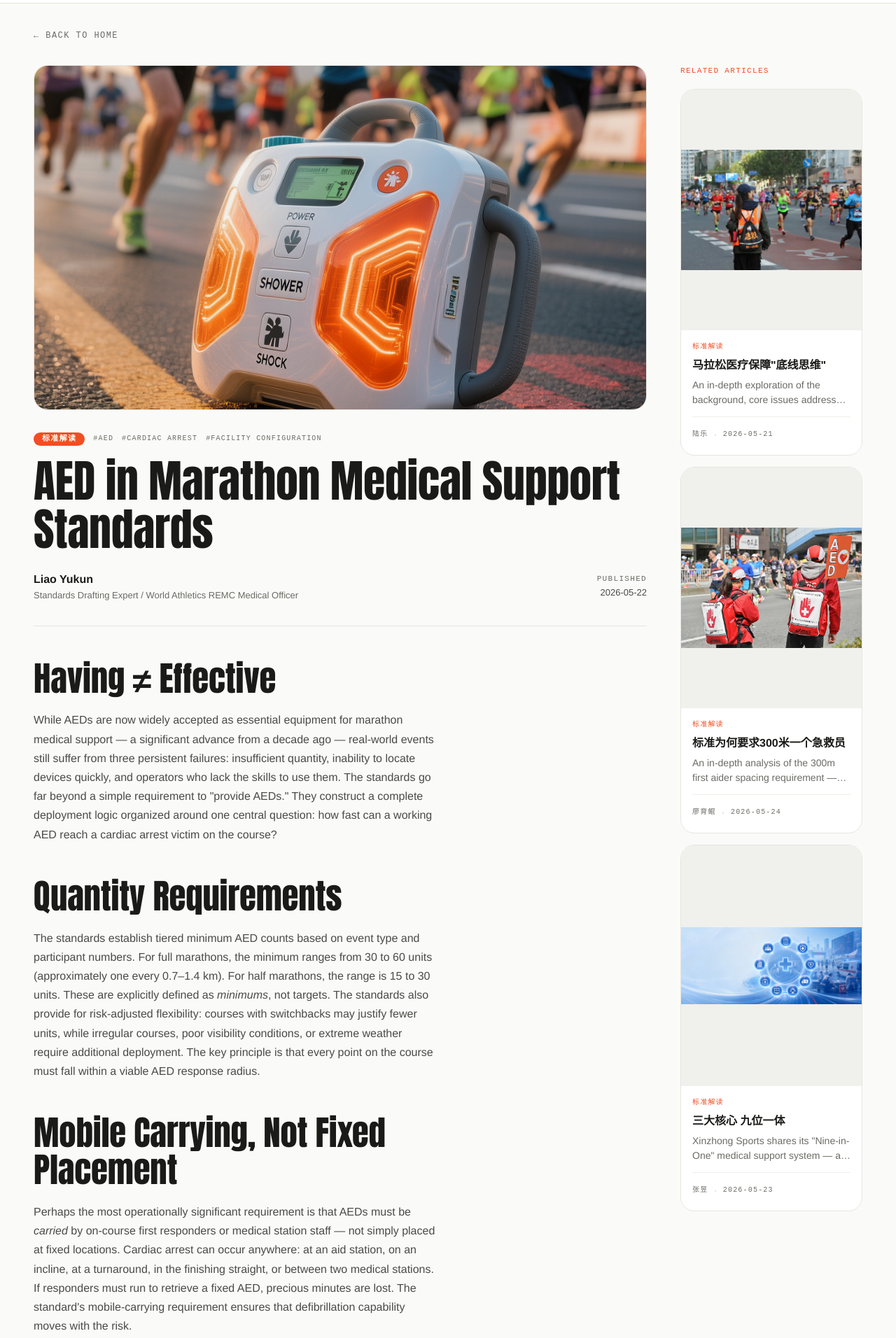
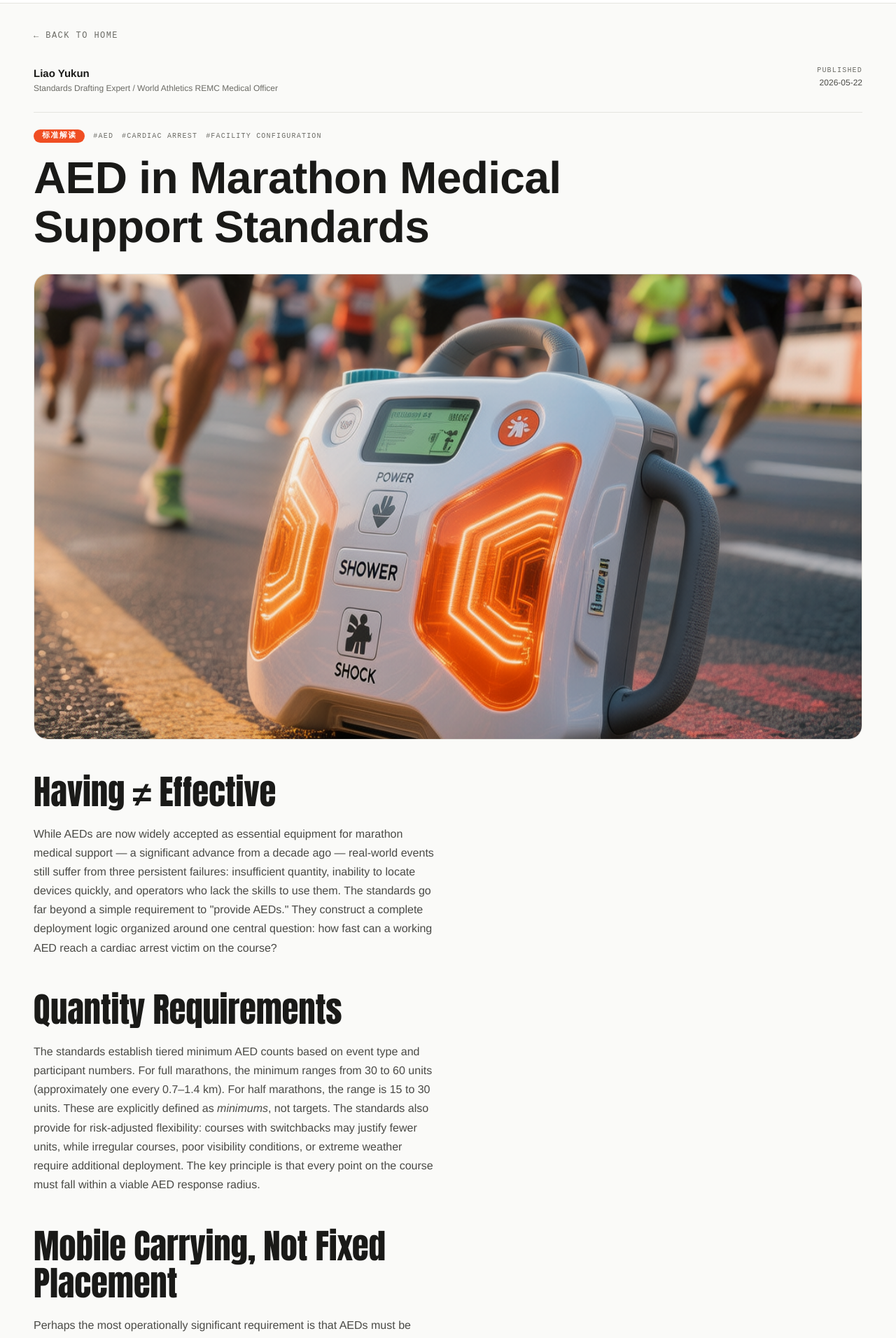
Before and after one commit to Arrowliu083/marathon-medical-site, a Next.js app: page /en/article/aed-in-standards in a window 1280 px wide. Shown: the part 60-1972 px from the top of the page at 70% size. Built offline with nearby package versions, Linux system fonts and the light colour scheme.

Commit message:
全局文章排版规范：meta对齐锚点、blockquote红色衬底90%宽两端对齐、标题text-wrap:balance

```diff
--- a/src/app/[locale]/article/[slug]/ArticleContent.tsx
+++ b/src/app/[locale]/article/[slug]/ArticleContent.tsx
@@ -95,19 +95,25 @@ export default function ArticleContent({ meta, content, messages: t }: ArticleCo
         {t.backToHome}
       </Link>
 
-      <div className="grid grid-cols-1 lg:grid-cols-4 gap-12">
-        {/* Main article */}
-        <article className="lg:col-span-3">
-          {/* Cover image — only for non-interview articles */}
-          {!isInterview && (
-            <div className="w-full aspect-[16/9] rounded-card overflow-hidden mb-8 border border-border">
-              <img
-                src={meta.coverImage}
-                alt={content.title}
-                className="w-full h-full object-cover"
-              />
+      {/* Meta anchor bar — defines the content width boundary */}
+      <div className="flex items-start gap-3 mb-6 pb-6 border-b border-border">
+        <div className="flex-shrink-0">
+          <div className="text-[15px] font-bold text-text-primary">
+            {content.author}
           </div>
-          )}
+          <div className="text-[12px] text-text-secondary">
+            {content.authorRole}
+          </div>
+        </div>
+        <div className="ml-auto flex-shrink-0 text-right">
+          <div className="mono-label text-[10px] text-text-secondary">
+            {t.publishedOn}
+          </div>
+          <div className="text-[12px] text-muted-text">
+            {content.date}
+          </div>
+        </div>
+      </div>
 
       {/* Kicker */}
       <div className="flex items-center gap-3 mb-4">
@@ -121,38 +127,29 @@ export default function ArticleContent({ meta, content, messages: t }: ArticleCo
         ))}
       </div>
 
-          {/* Title */}
-          <h1 className="display-title text-[clamp(2rem,5vw,4.75rem)] mb-6 max-w-4xl">
+      {/* Title — same left/right bounds as meta bar */}
+      <h1 className="font-sans font-bold text-[clamp(2rem,5vw,4.75rem)] mb-8 text-text-primary leading-[1.08] tracking-[-0.01em]" style={{ textWrap: 'balance' }}>
         {content.title}
       </h1>
 
-          {/* Meta */}
-          <div className="flex items-center gap-3 mb-8 pb-8 border-b border-border">
-            <div>
-              <div className="text-[16px] font-bold text-text-primary">
-                {content.author}
+      {/* Cover image — only for non-interview articles */}
+      {!isInterview && (
+        <div className="w-full aspect-[16/9] rounded-card overflow-hidden mb-10 border border-border">
+          <img
+            src={meta.coverImage}
+            alt={content.title}
+            className="w-full h-full object-cover"
+          />
         </div>
-              <div className="text-[13px] text-text-secondary">
-                {content.authorRole}
-              </div>
-            </div>
-            <div className="ml-auto text-right">
-              <div className="mono-label text-[11px] text-text-secondary">
-                {t.publishedOn}
-              </div>
-              <div className="text-[13px] text-muted-text">
-                {content.date}
-              </div>
-            </div>
-          </div>
+      )}
 
+      {/* Content area — full width, same bounds as meta bar */}
+      <div className="article-content-fullwidth">
         {/* For interviews: render guest intro first, then video, then key points */}
         {isInterview && hasVideo && introBody ? (
           <>
-              {/* Guest introduction */}
             <MarkdownRenderer content={introBody} />
 
-              {/* Bilibili video — between guest intro and key points */}
             <div className="mt-8 mb-8">
               <h3 className="mono-label text-[12px] text-accent mb-3">
                 {locale === 'zh' ? '访谈视频' : 'Interview Video'}
@@ -172,12 +169,10 @@ export default function ArticleContent({ meta, content, messages: t }: ArticleCo
               </div>
             </div>
 
-              {/* Key points / main content */}
             {pointsBody && <MarkdownRenderer content={pointsBody} />}
           </>
         ) : (
           <>
-              {/* Bilibili video for non-interview articles */}
             {hasVideo && (
               <div className="mb-8">
                 <h3 className="mono-label text-[12px] text-accent mb-3">
@@ -199,10 +194,10 @@ export default function ArticleContent({ meta, content, messages: t }: ArticleCo
               </div>
             )}
 
-              {/* Article body */}
             <MarkdownRenderer content={content.body} />
           </>
         )}
+      </div>
 
       {/* Article footer */}
       <div className="mt-12 pt-8 border-t border-border">
@@ -214,22 +209,6 @@ export default function ArticleContent({ meta, content, messages: t }: ArticleCo
           ))}
         </div>
       </div>
-        </article>
-
-        {/* Sidebar */}
-        <aside className="lg:col-span-1">
-          <div className="sticky top-24">
-            <h3 className="mono-label text-[11px] text-accent mb-4">
-              {t.relatedArticles}
-            </h3>
-            <div className="flex flex-col gap-4">
-              {relatedArticles.map((article) => (
-                <ArticleCard key={article.slug} article={article} size="small" />
-              ))}
-            </div>
-          </div>
-        </aside>
-      </div>
     </div>
   );
 }
--- a/src/styles/globals.css
+++ b/src/styles/globals.css
@@ -242,6 +242,118 @@ a {
    ARTICLE PROSE (Long-form reading)
    ============================================================ */
 
+/* Full-width article content — no max-width clamp, fills the container */
+.article-content-fullwidth {
+  font-family: 'Space Grotesk', 'Noto Sans SC', Helvetica, Arial, sans-serif;
+  font-size: var(--text-base);
+  line-height: 1.75;
+  color: var(--text-muted);
+}
+
+.article-content-fullwidth > * + * {
+  margin-top: var(--space-5);
+}
+
+.article-content-fullwidth h2 {
+  font-family: 'Bebas Neue', 'Noto Sans SC', Impact, 'Arial Black', sans-serif;
+  font-weight: 900;
+  font-size: var(--text-4xl);
+  line-height: 1.08;
+  letter-spacing: -0.005em;
+  color: var(--text-primary);
+  margin-top: var(--space-12);
+  margin-bottom: var(--space-4);
+}
+
+.article-content-fullwidth h3 {
+  font-family: 'Space Grotesk', 'Noto Sans SC', Helvetica, Arial, sans-serif;
+  font-weight: 700;
+  font-size: var(--text-xl);
+  line-height: 1.25;
+  color: var(--accent);
+  margin-top: var(--space-8);
+  margin-bottom: var(--space-3);
+}
+
+.article-content-fullwidth p {
+  margin-bottom: var(--space-5);
+}
+
+/* Blockquote — red background full-width, inner text 90% width, justified */
+.article-content-fullwidth blockquote {
+  border: none;
+  border-left: 4px solid var(--accent);
+  padding: var(--space-5) var(--space-6);
+  margin: var(--space-8) 0;
+  color: var(--text-primary);
+  font-family: 'Space Grotesk', 'Noto Sans SC', Helvetica, Arial, sans-serif;
+  font-size: var(--text-base);
+  line-height: 1.7;
+  background: color-mix(in srgb, var(--accent) 8%, transparent);
+  border-radius: 0 var(--radius-sm) var(--radius-sm) 0;
+  width: 100%;
+  box-sizing: border-box;
+}
+
+/* Inner text of blockquote: 90% width of the red background, justified */
+.article-content-fullwidth blockquote p,
+.article-content-fullwidth blockquote > * {
+  max-width: 90%;
+  margin-left: auto;
+  margin-right: auto;
+  text-align: justify;
+}
+
+.article-content-fullwidth strong {
+  color: var(--text-primary);
+  font-weight: 700;
+}
+
+.article-content-fullwidth ul,
+.article-content-fullwidth ol {
+  margin: var(--space-5) 0;
+  padding-left: var(--space-6);
+}
+
+.article-content-fullwidth li {
+  margin-bottom: var(--space-2);
+  line-height: 1.6;
+}
+
+.article-content-fullwidth li::marker {
+  color: var(--accent);
+}
+
+.article-content-fullwidth table {
+  width: 100%;
+  border-collapse: collapse;
+  margin: var(--space-8) 0;
+  font-size: var(--text-sm);
+}
+
+.article-content-fullwidth thead {
+  border-bottom: 2px solid var(--accent);
+}
+
+.article-content-fullwidth th {
+  text-align: left;
+  font-family: 'JetBrains Mono', monospace;
+  font-size: 0.688rem;
+  text-transform: uppercase;
+  letter-spacing: 0.12em;
+  color: var(--accent);
+  padding: var(--space-3) var(--space-4);
+  font-weight: 600;
+}
+
+.article-content-fullwidth td {
+  padding: var(--space-3) var(--space-4);
+  border-bottom: 1px solid var(--border-light);
+  color: var(--text-muted);
+  line-height: 1.5;
+}
+
+/* Keep old .article-prose for backward compat */
 .article-prose {
   font-family: 'Space Grotesk', 'Noto Sans SC', Helvetica, Arial, sans-serif;
   font-size: var(--text-base);
```
Lines whose indentation alone changed are shown as unchanged.
